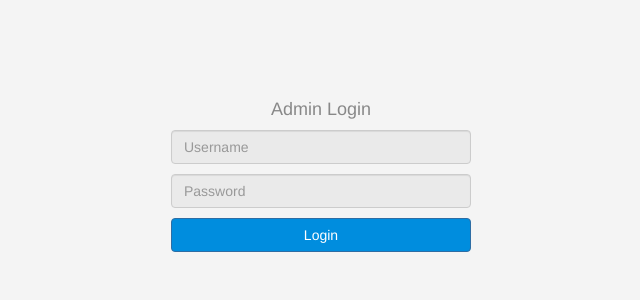
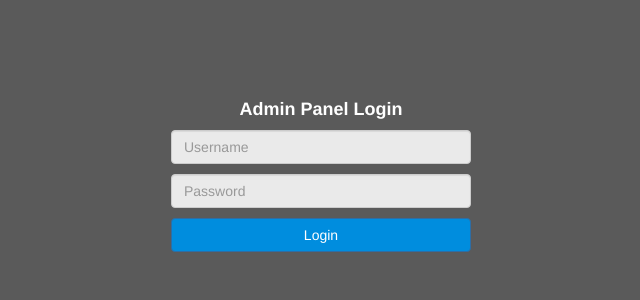
Before and after one commit to AhmedYahyaE/plain-php-ecommerce, a PHP site: page /eCommerce/admin/index.php in a window 1280 px wide. Shown: the top 300 px of the page, without its empty margins (319-959 px from the left). Run offline with PHP 8.4, Linux system fonts and the light colour scheme.

Commit message:
Minor changes
Minor UI adjustments

```diff
--- a/admin/index.php
+++ b/admin/index.php
@@ -5,7 +5,7 @@ session_start();
 
 
 $noNavbar = ''; // to prevent adding navbar.php to the page (Refer to init.php and adding navbar.php adding with the if condition)
-$pageTitle = 'Login'; // Check eCommerce\admin\includes\templates\header.php file    AND    eCommerce\admin\includes\functions\functions.php file
+$pageTitle = 'Admin Panel Login'; // Check eCommerce\admin\includes\templates\header.php file    AND    eCommerce\admin\includes\functions\functions.php file
 
 
 // If the current user is authenticated/logged-in, redirect them directly to the eCommerce\admin\dashboard.php page
@@ -59,7 +59,7 @@ if ($_SERVER['REQUEST_METHOD'] == 'POST') { // if the HTML Form is submitted wit
 ?>
 
         <form class="login" action="<?php echo $_SERVER['PHP_SELF']; ?>" method="POST"><!--Form will submit data to itself and not to another page-->
-            <h4 class="text-center">Admin Login</h4>
+            <h4 class="text-center"><b>Admin Panel Login</b></h4>
             <input class="form-control" type="text"     name="user" placeholder="Username" autocomplete="off">
             <input class="form-control" type="password" name="pass" placeholder="Password" autocomplete="new-password">
             <input class="btn btn-block btn-primary" type="submit" value="Login">
--- a/admin/layout/css/backend.css
+++ b/admin/layout/css/backend.css
@@ -1,5 +1,5 @@
 /* Start: Main Rulez */
-body {background-color: #f4f4f4; font-size: 16px}
+body {background-color: #5a5a5a; font-size: 16px}
 .asterisk {font-size: 30px; color: #d20707; position: absolute; right: 30px; top: 8px} /* class asterisk was created using jQuery. The first positioned-parent is .form-control */
 .nice-message {padding: 10px; background-color: #fff; margin: 10px 0; border-left: 5px solid #080}
 /* End: Main Rulez */
@@ -7,7 +7,7 @@ body {background-color: #f4f4f4; font-size: 16px}
 
 /* Start: Login Form */
 .login {width: 300px; margin: 100px auto}
-.login h4 {color: #888}
+.login h4 {color: #fff}
 .login input {margin-bottom: 10px}
 .login .form-control {background-color: #eaeaea}
 .login .btn {background-color: #008dde}
@@ -51,7 +51,7 @@ body {background-color: #f4f4f4; font-size: 16px}
 /* End: Dashboard Page */
 
 /* Start: Members Page */
-h1 {font-size: 55px; margin: 40px 0; font-weight: bold; color: #666}
+h1 {font-size: 55px; margin: 40px 0; font-weight: bold; color: #fff}
 .show-pass {position: absolute; top: 6px; right: -30px}
 .manage-members img {width: 50px; height: 50px}
 .main-table {box-shadow: 0 3px 10px #ccc; -webkit-box-shadow: 0 3px 10px #ccc; -moz-box-shadow: 0 3px 10px #ccc}
```
Also changed, not shown: README.md, project screenshots/admin-panel-login.jpg (added).
